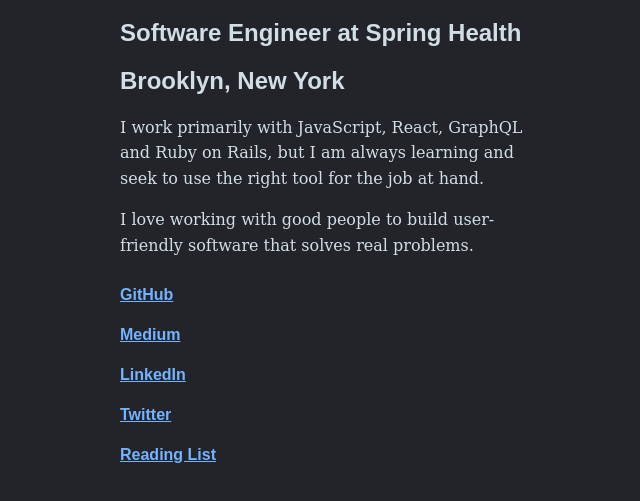
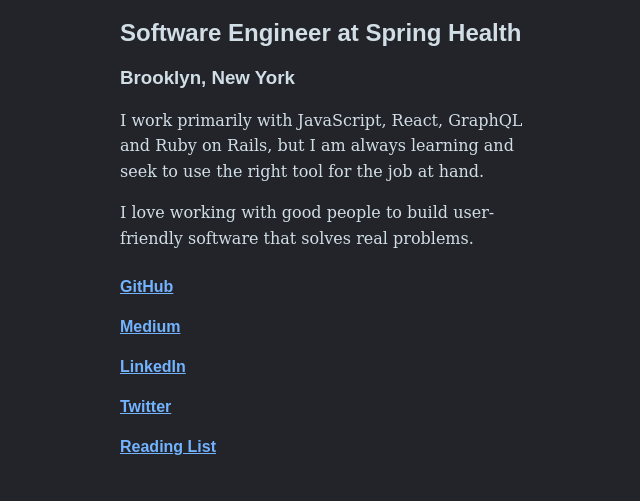
Before and after one commit to lukewaring/lukewaring-dot-com, a Gatsby site: page / in a window 1280 px wide. Shown: the part 125-626 px from the top of the page, without its empty margins (312-952 px from the left). Built offline with nearby package versions, Linux system fonts and the light colour scheme; Gatsby itself is replaced by a stand-in of ours.

Commit message:
Update index.js
change h2 to h3

```diff
--- a/src/pages/index.js
+++ b/src/pages/index.js
@@ -15,7 +15,7 @@
     </Helmet>
     <h1>Luke Waring</h1>
     <h2>Software Engineer at Spring Health</h2>
-    <h2>Brooklyn, New York</h2>
+    <h3>Brooklyn, New York</h3>
     <p>I work primarily with JavaScript, React, GraphQL and Ruby on Rails, but I am always learning and seek to use the right tool for the job at hand.</p>
     <p>I love working with good people to build user-friendly software that solves real problems.</p>
     <div><b><a href='https://github.com/lukewaring' target='_blank' rel='noopener noreferrer'>GitHub</a></b></div>
```
